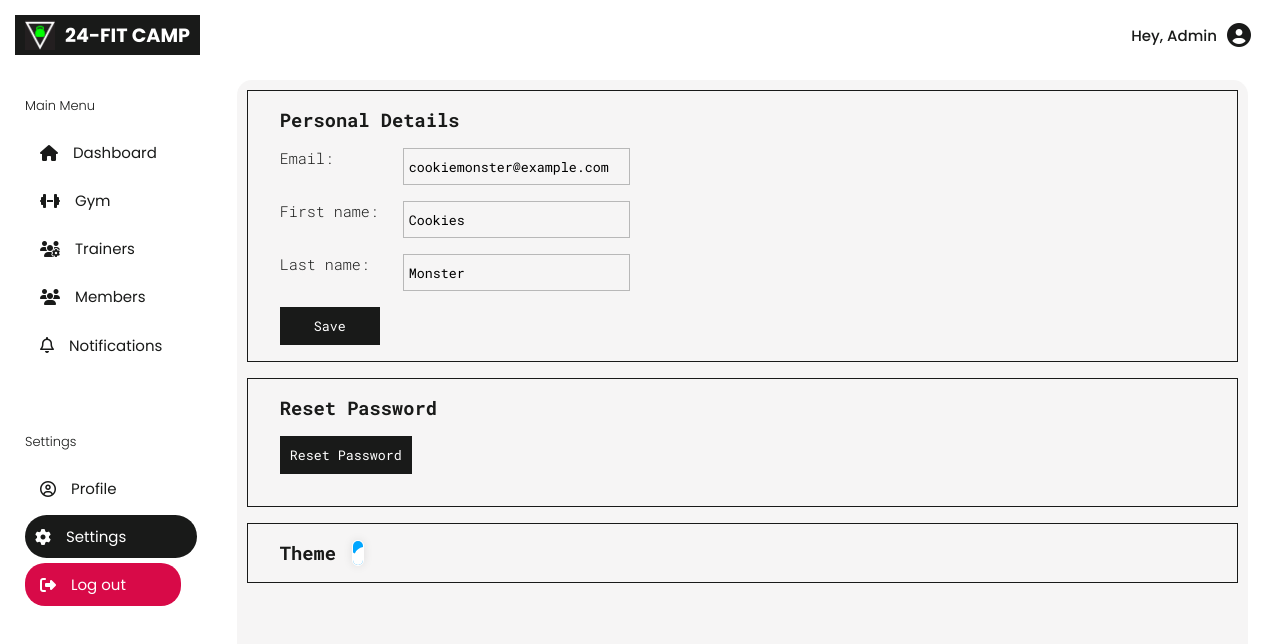
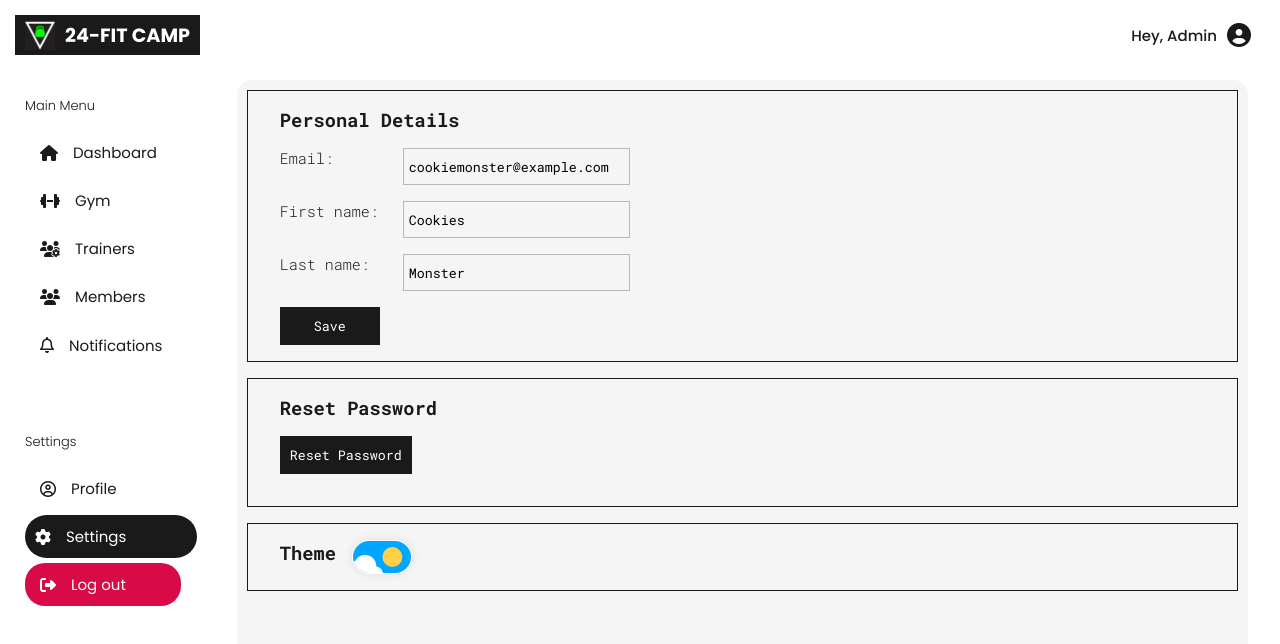
Before and after one commit to namron16/24-fit-camp, a React (Vite) app: page /admin/settings in a window 1280 px wide. Shown: the top 644 px of the page. Built offline with nearby package versions, Linux system fonts and the light colour scheme; data requests are answered from the project's data file.

Commit message:
fixed toggle button width & height

```diff
--- a/src/components/Admin/togglebutton.css
+++ b/src/components/Admin/togglebutton.css
@@ -7,8 +7,8 @@
   font-size: 13px;
   position: relative;
   display: inline-block;
-  /* width: 4rem;
-  height: 2.2em; */
+  width: 3rem;
+  height: 2em;
   border-radius: 30px;
   box-shadow: 0 0 10px rgba(0, 0, 0, 0.1);
   padding: 3px 5px;
```
